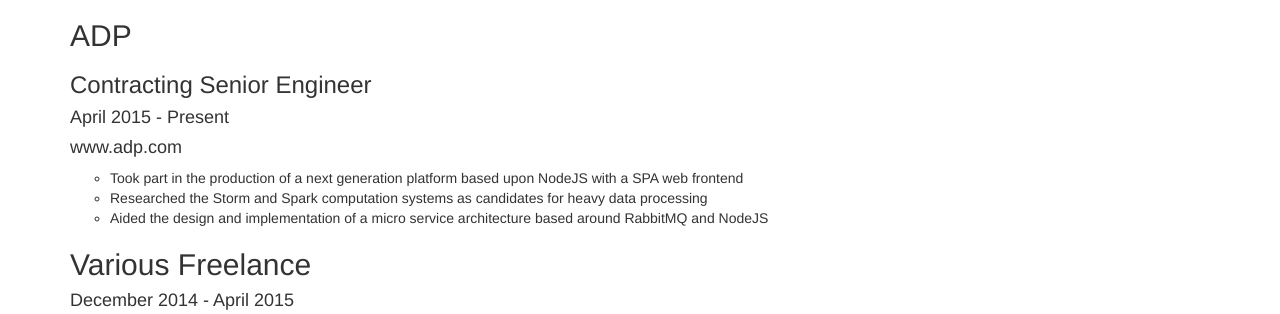
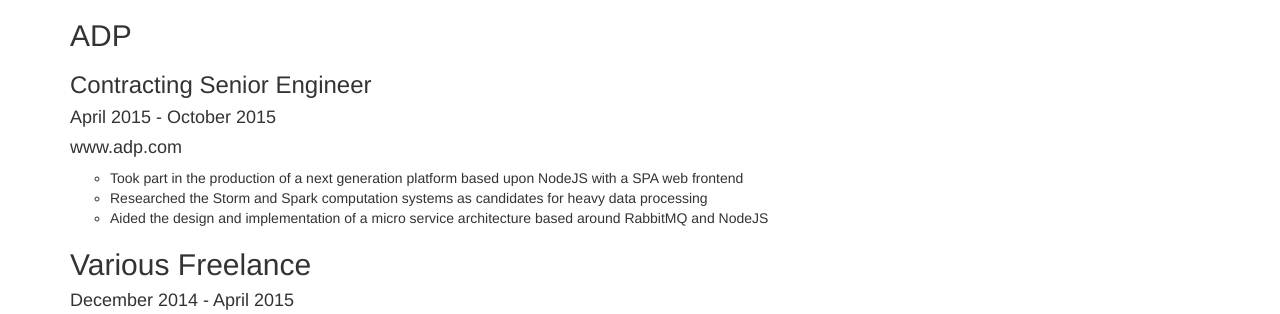
Before and after one commit to adoublebarrel/curriculum-vitae, a Python web app: template server/templates/employment.html in a window 1280 px wide. Shown: the part 121-435 px from the top of the page. Run offline with Jinja, Linux system fonts and the light colour scheme; the template is opened without the code that fills it, so the values that code supplies are empty; some libraries are stand-ins or nearby versions.

Commit message:
Updated Employment to reflect completion of ADP contract.

```diff
--- a/server/templates/cv/cv.html
+++ b/server/templates/cv/cv.html
@@ -34,7 +34,7 @@
 
       <li>
         <h3>ADP <small>Contracting Senior Engineer</small></h3>
-        <h4>April 2015 - Present</h4>
+        <h4>April 2015 - October 2015</h4>
         <h4>www.adp.com</h4>
         <ul>
           <li>Took part in the production of a new product based upon NodeJS with a SPA web frontend</li>
--- a/server/templates/employment.html
+++ b/server/templates/employment.html
@@ -10,7 +10,7 @@
   <li>
     <h2>ADP</h2>
     <h3>Contracting Senior Engineer</h3>
-    <h4>April 2015 - Present</h4>
+    <h4>April 2015 - October 2015</h4>
     <h4>www.adp.com</h4>
     <ul>
       <li>Took part in the production of a next generation platform based upon NodeJS with a SPA web frontend</li>
```
